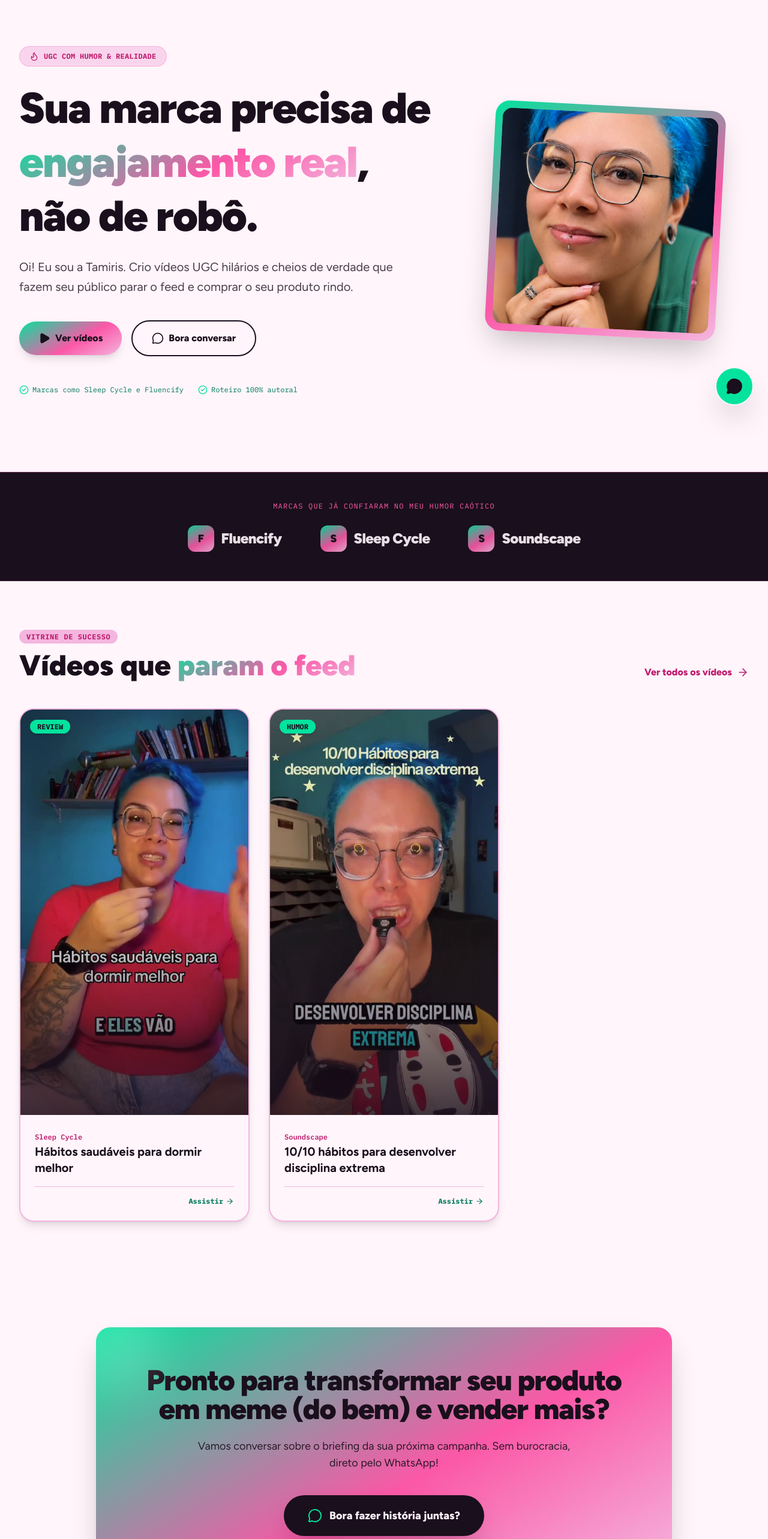
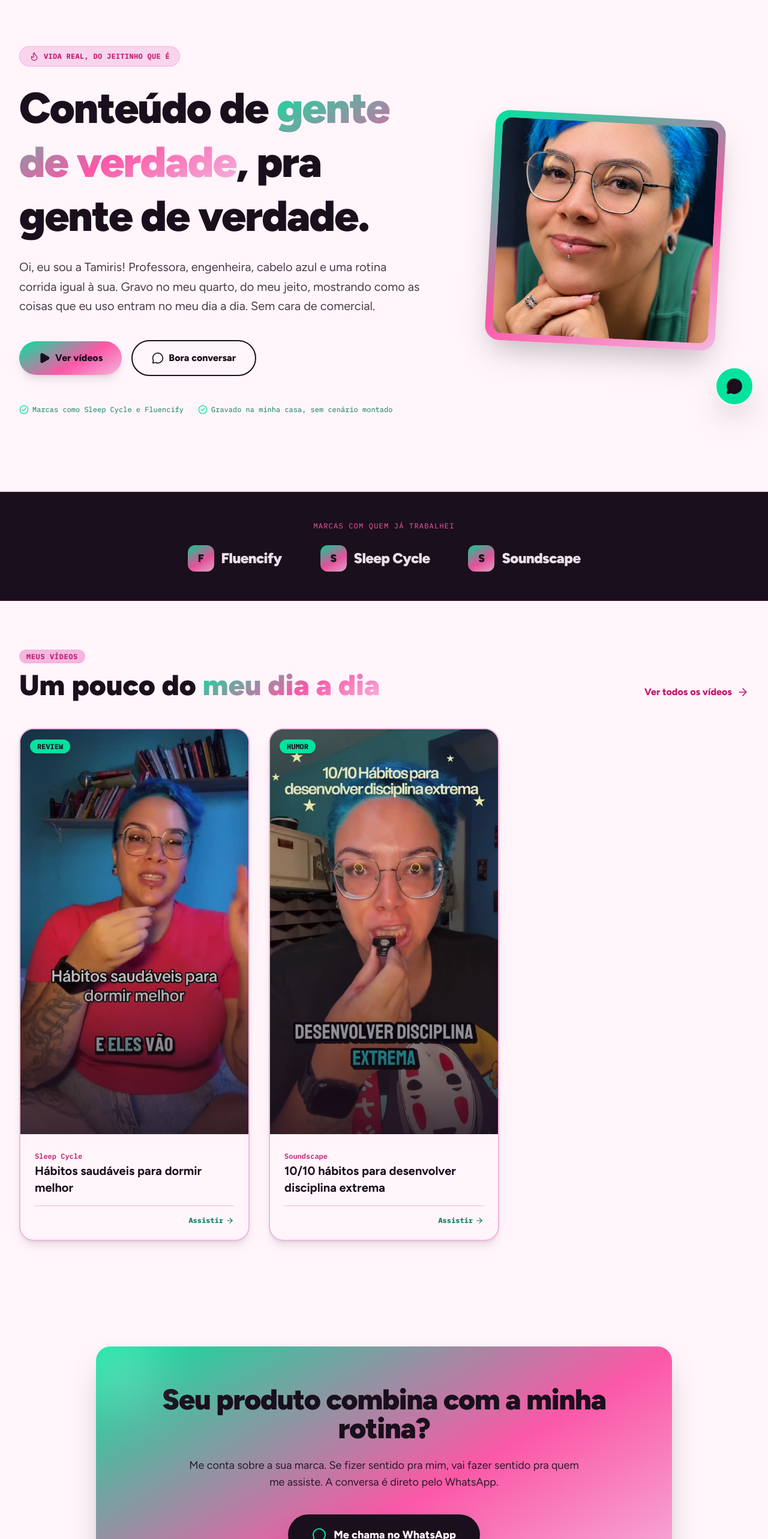
Before and after one commit to thamyoliveira-create/tamiris-ugc-portfolio, a Next.js app: page / in a window 1280 px wide. Shown: the part 100-2666 px from the top of the page at 60% size. Built offline with nearby package versions, Linux system fonts and the light colour scheme.

Commit message:
Textos menos vendedores, mais pessoais
Co-Authored-By: Claude Opus 5.5 <noreply@anthropic.com>
Claude-Session: https://claude.ai/code/session_01TYCgYNJm9vYBVwCSenpcay

```diff
--- a/app/como-trabalho/page.tsx
+++ b/app/como-trabalho/page.tsx
@@ -20,14 +20,14 @@ export default function ComoTrabalhoPage() {
     {
       number: "02",
       title: "Roteiro & Aprovação",
-      description: "Escrevo o roteiro completo com ganchos (hooks) potentes, desenvolvimento de humor da vida real e chamada para ação (CTA). Você valida antes de eu ligar a câmera.",
+      description: "Escrevo um roteiro com a minha cara, do jeito que eu falaria do produto pra uma amiga. Você aprova antes de eu gravar.",
       icon: FileText,
       color: "border-[#FB58A7]"
     },
     {
       number: "03",
       title: "Gravação & Edição",
-      description: "Gravação em alta definição (4K/60fps vertical), áudio impecável, cortes dinâmicos, legendas automáticas chamativas e sonoplastia que segura a atenção.",
+      description: "Gravo na minha casa, no cenário de sempre, e edito com legendas e cortes pra ficar gostoso de assistir.",
       icon: Video,
       color: "border-[#F4B6DF]"
     },
@@ -117,7 +117,7 @@ export default function ComoTrabalhoPage() {
             Como funciona a <span className="text-gradient">nossa parceria</span>
           </h1>
           <p className="text-lg text-[#1A0F1C]/80 max-w-2xl mx-auto">
-            Processo ágil, sem enrolação e com cada etapa validada com você para garantir vídeos que geram conversão de verdade.
+            Tudo combinado com você, etapa por etapa, sem surpresa no final.
           </p>
         </section>
 
@@ -162,7 +162,7 @@ export default function ComoTrabalhoPage() {
                 Tipos de <span className="text-[#FB58A7]">Entrega</span>
               </h2>
               <p className="text-[#FFF5FB]/70 text-sm sm:text-base">
-                Escolha o formato que melhor atende a estratégia de tráfego ou orgânico da sua marca.
+                Escolha o formato que faz mais sentido pra sua marca.
               </p>
             </div>
 
--- a/app/layout.tsx
+++ b/app/layout.tsx
@@ -16,10 +16,10 @@ const ibmPlexMono = IBM_Plex_Mono({
 
 export const metadata: Metadata = {
   title: "Tamiris | Criadora de Conteúdo UGC (Humor & Real Life)",
-  description: "Portfólio oficial da Tamiris. Criação de conteúdo UGC com humor, situações da vida real e alta conversão para marcas.",
+  description: "Portfólio da Tamiris, criadora de conteúdo UGC sobre vida real, rotina e humor.",
   openGraph: {
     title: "Tamiris | UGC & Humor",
-    description: "Vídeos UGC hilários e autênticos para marcas que querem engajar de verdade.",
+    description: "Vídeos de vida real, gravados em casa, sobre as coisas que fazem parte da minha rotina.",
     url: "https://tamiris-ugc.vercel.app",
     siteName: "Tamiris UGC",
     locale: "pt_BR",
--- a/app/page.tsx
+++ b/app/page.tsx
@@ -27,16 +27,16 @@ export default function Home() {
                 <div className="inline-flex items-center gap-2 bg-[#F4B6DF]/50 px-4 py-2 rounded-full border border-[#FB58A7]/30">
                   <Flame className="w-4 h-4 text-[#C01A6E]" />
                   <span className="font-mono text-xs font-bold text-[#C01A6E] tracking-wide uppercase">
-                    UGC com Humor & Realidade
+                    Vida real, do jeitinho que é
                   </span>
                 </div>
 
                 <h1 className="text-4xl sm:text-6xl lg:text-7xl font-black leading-tight tracking-tight text-[#1A0F1C]">
-                  Sua marca precisa de <span className="text-gradient">engajamento real</span>, não de robô.
+                  Conteúdo de <span className="text-gradient">gente de verdade</span>, pra gente de verdade.
                 </h1>
 
                 <p className="text-lg sm:text-xl text-[#1A0F1C]/80 max-w-2xl mx-auto lg:mx-0 leading-relaxed font-normal">
-                  Oi! Eu sou a Tamiris. Crio vídeos UGC hilários e cheios de verdade que fazem seu público parar o feed e comprar o seu produto rindo.
+                  Oi, eu sou a Tamiris! Professora, engenheira, cabelo azul e uma rotina corrida igual à sua. Gravo no meu quarto, do meu jeito, mostrando como as coisas que eu uso entram no meu dia a dia. Sem cara de comercial.
                 </p>
 
                 <div className="flex flex-col sm:flex-row items-center justify-center lg:justify-start gap-4 pt-4">
@@ -58,7 +58,7 @@ export default function Home() {
 
                 <div className="pt-6 flex items-center justify-center lg:justify-start gap-6 text-xs font-mono text-[#00795A]">
                   <span className="flex items-center gap-1.5"><CheckCircle2 className="w-4 h-4 text-[#03E39D]" /> Marcas como Sleep Cycle e Fluencify</span>
-                  <span className="flex items-center gap-1.5"><CheckCircle2 className="w-4 h-4 text-[#03E39D]" /> Roteiro 100% autoral</span>
+                  <span className="flex items-center gap-1.5"><CheckCircle2 className="w-4 h-4 text-[#03E39D]" /> Gravado na minha casa, sem cenário montado</span>
                 </div>
               </div>
 
@@ -84,7 +84,7 @@ export default function Home() {
         <section className="bg-[#1A0F1C] text-[#FFF5FB] py-12 border-y border-[#FB58A7]/20">
           <div className="max-w-7xl mx-auto px-4 sm:px-6 lg:px-8 text-center space-y-6">
             <p className="font-mono text-xs uppercase tracking-widest text-[#FB58A7]">
-              Marcas que já confiaram no meu humor caótico
+              Marcas com quem já trabalhei
             </p>
             <div className="flex flex-wrap items-center justify-center gap-8 sm:gap-16 opacity-90">
               {BRANDS.map((b, i) => (
@@ -106,10 +106,10 @@ export default function Home() {
           <div className="flex flex-col md:flex-row md:items-end justify-between mb-12">
             <div>
               <span className="font-mono text-xs text-[#C01A6E] font-bold uppercase tracking-wider bg-[#F4B6DF] px-3 py-1 rounded-full">
-                Vitrine de Sucesso
+                Meus vídeos
               </span>
               <h2 className="text-3xl sm:text-5xl font-black text-[#1A0F1C] mt-3">
-                Vídeos que <span className="text-gradient">param o feed</span>
+                Um pouco do <span className="text-gradient">meu dia a dia</span>
               </h2>
             </div>
             <Link
@@ -171,10 +171,10 @@ export default function Home() {
           <div className="bg-marca p-10 sm:p-16 rounded-3xl shadow-2xl relative overflow-hidden space-y-6">
             <div className="absolute -top-12 -left-12 w-40 h-40 bg-white/20 rounded-full blur-2xl" />
             <h2 className="text-3xl sm:text-5xl font-black text-[#1A0F1C] tracking-tight">
-              Pronto para transformar seu produto em meme (do bem) e vender mais?
+              Seu produto combina com a minha rotina?
             </h2>
             <p className="text-lg text-[#1A0F1C]/90 max-w-2xl mx-auto font-medium">
-              Vamos conversar sobre o briefing da sua próxima campanha. Sem burocracia, direto pelo WhatsApp!
+              Me conta sobre a sua marca. Se fizer sentido pra mim, vai fazer sentido pra quem me assiste. A conversa é direto pelo WhatsApp.
             </p>
             <div className="pt-4">
               <Link
@@ -182,7 +182,7 @@ export default function Home() {
                 className="inline-flex items-center gap-3 bg-[#1A0F1C] text-[#FFF5FB] font-extrabold px-10 py-5 rounded-full shadow-2xl hover:bg-[#241528] transition-all transform hover:scale-105 text-lg"
               >
                 <MessageCircle className="w-6 h-6 text-[#03E39D]" />
-                Bora fazer história juntas?
+                Me chama no WhatsApp
               </Link>
             </div>
           </div>
--- a/app/sobre/page.tsx
+++ b/app/sobre/page.tsx
@@ -9,7 +9,7 @@ import { FUN_FACTS } from '@/data/videos';
 
 export const metadata = {
   title: "Sobre a Tamiris | Humor & Vida Real UGC",
-  description: "Conheça a Tamiris, a mente e o humor por trás de vídeos UGC que convertem e viralizam.",
+  description: "Conheça a Tamiris: professora, engenheira e criadora de conteúdo sobre a vida real.",
 };
 
 export default function SobrePage() {
@@ -52,13 +52,13 @@ export default function SobrePage() {
 
               <div className="space-y-4 text-base sm:text-lg text-[#1A0F1C]/85 leading-relaxed font-normal">
                 <p>
-                  Sabe aquele comercial chato que você pula em 3 segundos? Eu sou exatamente o oposto disso. Minha missão é fazer o consumidor rir, se identificar e pensar: <em>&quot;Caramba, essa sou eu todinha! Preciso desse produto agora.&quot;</em>
+                  Sou a Tamiris. De dia, professora. No resto do tempo, tentando dormir melhor, me organizar e não esquecer a garrafinha de água em casa. Meus vídeos são isso: a minha vida como ela é.
                 </p>
                 <p>
-                  Comecei criando vídeos para desabafar sobre os perrengues do cotidiano, boletos, trabalho e relacionamentos. Quando percebi que as marcas podiam se conectar com as pessoas através da vulnerabilidade cômica e da verdade, encontrei meu lugar no UGC.
+                  Comecei gravando por diversão, falando dos perrengues que todo mundo passa. Aí percebi que as pessoas se viam nos meus vídeos, e é esse o ponto: quem me assiste confia porque se reconhece.
                 </p>
                 <p>
-                  Não entrego só um vídeo com boa iluminação: entrego um <strong>roteiro inteligente</strong>, timing cômico afiado e uma atuação que parece aquela sua melhor amiga te indicando algo no WhatsApp.
+                  Só falo de produto que eu usaria de verdade. Se entrou no meu vídeo, é porque entrou na minha rotina.
                 </p>
               </div>
 
@@ -153,7 +153,7 @@ export default function SobrePage() {
               </div>
               <h3 className="text-2xl font-black text-[#1A0F1C]">3. Foco em Conversão</h3>
               <p className="text-[#1A0F1C]/80 leading-relaxed text-sm">
-                O gancho (hook) nos primeiros 3 segundos prende a atenção e o CTA final guia o lead para a compra sem parecer agressivo.
+                Falo do jeito que falo com as minhas amigas. Se eu indico, é porque indicaria pra elas também.
               </p>
             </div>
           </div>
--- a/components/Footer.tsx
+++ b/components/Footer.tsx
@@ -22,7 +22,7 @@ export default function Footer() {
               />
             </Link>
             <p className="text-[#FFF5FB]/80 max-w-sm text-sm sm:text-base leading-relaxed">
-              Criadora de conteúdo UGC focada em humor, situações da vida real e alta conexão com o seu público. Sem papas na língua e com muita conversão!
+              Professora, engenheira e criadora de conteúdo. Falo da vida real, com humor e sem filtro, e das coisas que fazem parte da minha rotina de verdade.
             </p>
             <div className="pt-2">
               <span className="font-mono text-xs bg-[#03E39D]/10 text-[#03E39D] px-3 py-1.5 rounded-full border border-[#03E39D]/30 inline-block">
--- a/data/videos.ts
+++ b/data/videos.ts
@@ -104,8 +104,8 @@ export const FUN_FACTS = [
     color: "bg-[#03E39D] text-[#1A0F1C]"
   },
   {
-    title: "Atriz de Boxe de Roteiro 🥊",
-    text: "Escrevo 15 piadas por vídeo, a diretoria escolhe 3 e a melhor de todas surge improvisada gravando.",
+    title: "Professora de dia 📚",
+    text: "Passo o dia em sala de aula, então explicar as coisas de um jeito simples virou meio que meu superpoder.",
     color: "bg-[#FB58A7] text-[#1A0F1C]"
   },
   {
```
